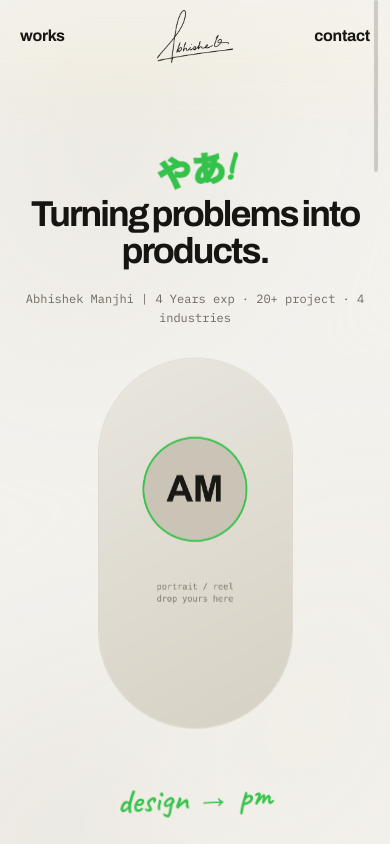
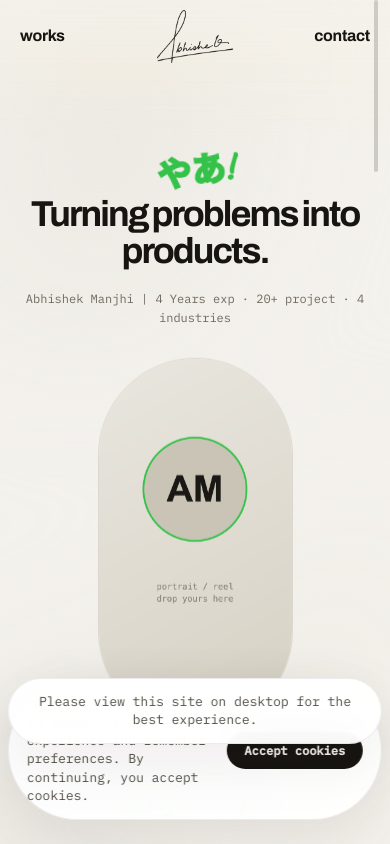
Before and after one commit to Satyamknown/portfolio, a React (Vite) app: page / in a window 390 px wide. Shown: the top 844 px of the page. Built offline with nearby package versions, Linux system fonts and the light colour scheme; no server answers; a web font is replaced by a local one.

Commit message:
Add shuffle sound, cookie consent, and mobile desktop prompt

```diff
--- a/src/components/Layout.jsx
+++ b/src/components/Layout.jsx
@@ -29,6 +29,28 @@ export default function Layout({ children }) {
   // Homepage sections span the full viewport; inner pages keep a reading column.
   const wrap = onHome ? '' : wide ? 'wrap-wide' : 'wrap';
 
+  const [cookiesAccepted, setCookiesAccepted] = useState(false);
+  const [isMobile, setIsMobile] = useState(false);
+
+  useEffect(() => {
+    if (typeof window === 'undefined') return;
+
+    setCookiesAccepted(window.localStorage.getItem('cookiesAccepted') === 'true');
+
+    const matcher = window.matchMedia('(pointer:coarse), (max-width: 920px)');
+    const updateMobile = () => setIsMobile(matcher.matches);
+
+    updateMobile();
+    matcher.addEventListener('change', updateMobile);
+    return () => matcher.removeEventListener('change', updateMobile);
+  }, []);
+
+  const acceptCookies = () => {
+    if (typeof window === 'undefined') return;
+    window.localStorage.setItem('cookiesAccepted', 'true');
+    setCookiesAccepted(true);
+  };
+
   return (
     <>
       <div className="ambient-bg" aria-hidden="true" />
@@ -44,6 +66,24 @@ export default function Layout({ children }) {
       <div className="top-glass" aria-hidden="true" />
 
       <main className={wrap}>{children}</main>
+
+      {!cookiesAccepted && (
+        <div className="cookie-banner" role="dialog" aria-live="polite">
+          <p>
+            This site uses cookies to improve your experience and remember preferences. By continuing,
+            you accept cookies.
+          </p>
+          <button type="button" className="cookie-banner-button" onClick={acceptCookies}>
+            Accept cookies
+          </button>
+        </div>
+      )}
+
+      {isMobile && (
+        <div className="mobile-prompt-banner" aria-live="polite">
+          Please view this site on desktop for the best experience.
+        </div>
+      )}
 
       <footer className="site-footer">
         <div className="site-footer-inner">
--- a/src/components/WorkFan.jsx
+++ b/src/components/WorkFan.jsx
@@ -1,6 +1,7 @@
 import { useCallback, useEffect, useRef, useState } from 'react';
 import { Link } from 'react-router-dom';
 import gsap from 'gsap';
+import feedback from '../lib/feedback.js';
 
 // A hand-of-cards spread for Selected Work. Ports the fan/hover physics from
 // a Tailwind reference component onto this site's own markup and CSS
@@ -156,6 +157,7 @@ export default function WorkFan({ projects }) {
 
       directionRef.current = next > centerRef.current ? 'right' : 'left';
       centerRef.current = next;
+      feedback.shuffle();
       // Only a handful of state writes across the whole runway — the scroll
       // handler itself never sets state per event.
       setCenterIndex(next);
--- a/src/index.css
+++ b/src/index.css
@@ -199,6 +199,75 @@ button, .btn, .af-submit, a{
 .site-footer-inner a{color:var(--ink-soft)}
 .site-footer-inner a:hover{color:var(--ink)}
 .site-footer-links{display:flex;gap:24px}
+
+.cookie-banner,
+.mobile-prompt-banner {
+  position:fixed;
+  left:50%;
+  transform:translateX(-50%);
+  width:min(96vw,720px);
+  z-index:60;
+  display:flex;
+  align-items:center;
+  justify-content:space-between;
+  gap:14px;
+  padding:14px 18px;
+  border-radius:999px;
+  box-shadow:0 18px 60px rgba(23,17,12,0.08);
+  background:rgba(255,255,255,0.95);
+  backdrop-filter:blur(18px);
+  border:1px solid rgba(28,24,20,0.08);
+  color:var(--ink);
+  font-family:var(--mono);
+  font-size:13px;
+}
+
+.cookie-banner{
+  bottom:24px;
+}
+
+.cookie-banner p,
+.mobile-prompt-banner{
+  margin:0;
+  line-height:1.4;
+}
+
+.cookie-banner p{
+  flex:1 1 0;
+  min-width:0;
+  color:var(--ink-soft);
+}
+
+.cookie-banner-button{
+  white-space:nowrap;
+  border:none;
+  background:var(--ink);
+  color:var(--paper);
+  padding:11px 18px;
+  font-family:var(--mono);
+  font-size:12px;
+  font-weight:700;
+  border-radius:999px;
+  cursor:pointer;
+  transition:background .2s ease, transform .2s ease;
+}
+
+.cookie-banner-button:hover{
+  background:var(--green);
+}
+
+.mobile-prompt-banner{
+  bottom:100px;
+  justify-content:center;
+  text-align:center;
+  color:var(--ink-soft);
+}
+
+@media (min-width: 921px) {
+  .mobile-prompt-banner {
+    display:none;
+  }
+}
 
 /* ---------- Section headers (mono labels) ---------- */
 .sec-head{
--- a/src/pages/Home.jsx
+++ b/src/pages/Home.jsx
@@ -192,7 +192,7 @@ export default function Home() {
 
       {/* ---------- About ---------- */}
       <section id="about" className="about-sec">
-        <h2 className="sec-title">About ( 03 )</h2>
+        <h2 className="sec-title">About</h2>
         <div>
           <p className="about-statement">{home.aboutStatement}</p>
           <p className="about-para">{home.aboutPara}</p>
@@ -201,7 +201,7 @@ export default function Home() {
 
       {/* ---------- Contact ---------- */}
       <section id="contact" className="contact-sec" data-cursor="paw">
-        <h2 className="sec-title">Contact ( 04 )</h2>
+        <h2 className="sec-title">Contact</h2>
         <div>
           <div className="contact-hand" aria-hidden="true">
             {home.contactHand}
```
Also changed, not shown: src/lib/feedback.js.
